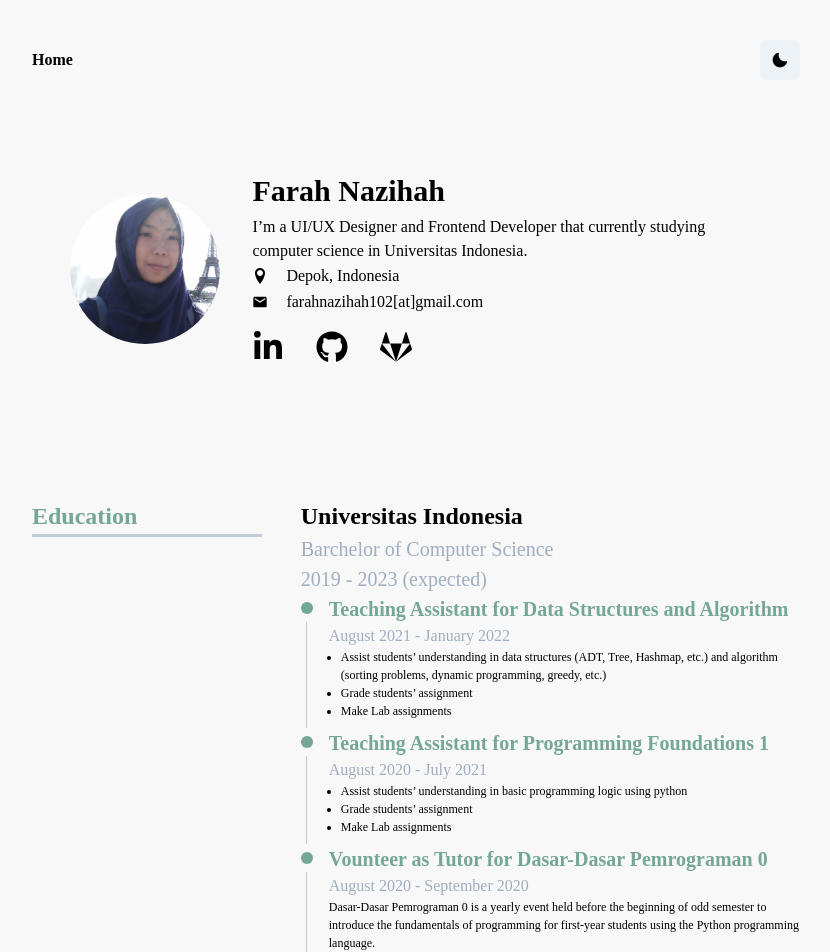
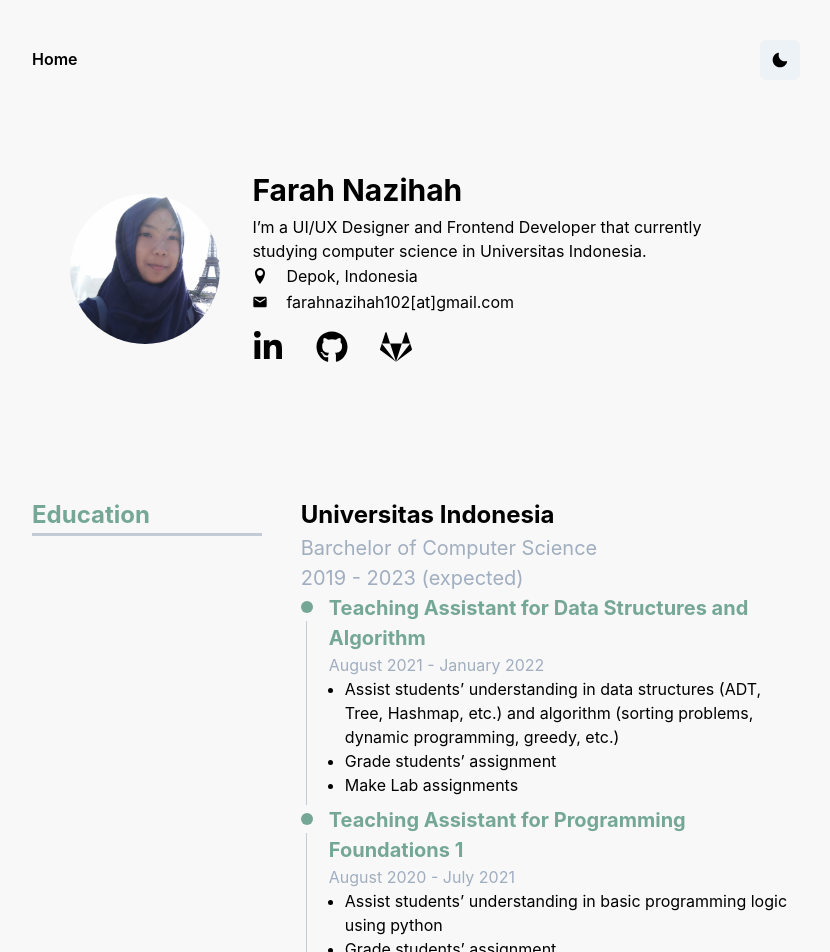
Before and after one commit to farahnazihah/profile, a Next.js app: page / in a window 1280 px wide. Shown: the top 952 px of the page, without its empty margins (224-1054 px from the left). Built offline with nearby package versions, Linux system fonts and the light colour scheme.

Commit message:
fix styling small fonts

```diff
--- a/components/home/PositionDetails.js
+++ b/components/home/PositionDetails.js
@@ -25,11 +25,11 @@ const PositionDetails = ({
         <Text fontWeight="bold" fontSize={["md", "l", "xl"]} color="tosca.400">
           {positionTitle}
         </Text>
-        <Text fontSize={["xs", "s", "md"]} color="gray.400">
+        <Text fontSize={["s", "s", "md"]} color="gray.400">
           {period}
         </Text>
-        <Text fontSize={["xs", "xs", "xs"]}> {description}</Text>
-        <UnorderedList fontSize={["xs", "xs", "xs"]}>
+        <Text fontSize={["s", "s", "s"]}> {description}</Text>
+        <UnorderedList fontSize={["s", "s", "s"]}>
           {positionDetails.map((value, index) => {
             return <ListItem key={index + 1}>{value}</ListItem>;
           })}
--- a/components/home/ProfileDescription.js
+++ b/components/home/ProfileDescription.js
@@ -24,6 +24,7 @@ export default function ProfileDescription() {
         direction={["column", "column", "row"]}
         my="3rem"
         align="center"
+        mx="auto"
       >
         <Image
           borderRadius="full"
--- a/pages/_documents.js
+++ b/pages/_documents.js
@@ -8,10 +8,6 @@ export default class MyDocument extends NextDocument {
     return (
       <Html lang="en">
         <Head>
-          <link
-            href="https://fonts.googleapis.com/css2?family=Montserrat:wght@300;400;700&display=swap"
-            rel="stylesheet"
-          />
           <link rel="icon" type="image/ico" src="favicon.ico" />
         </Head>
         <body>
--- a/styles/theme.js
+++ b/styles/theme.js
@@ -1,11 +1,6 @@
 import { extendTheme } from "@chakra-ui/react";
 import { theme as chakraTheme } from "@chakra-ui/react";
 import { createBreakpoints } from "@chakra-ui/theme-tools";
-
-const fonts = {
-  body: "Montserrat",
-  heading: "Montserrat",
-};
 
 const colors = {
   tosca: {
@@ -54,7 +49,6 @@ const fontWeight = {
 
 const customTheme = extendTheme({
   colors,
-  fonts,
   breakpoints,
   fontSize,
   fontWeight,
```
Also changed, not shown: 1 other file (tests, documents, lock files or other folders).
